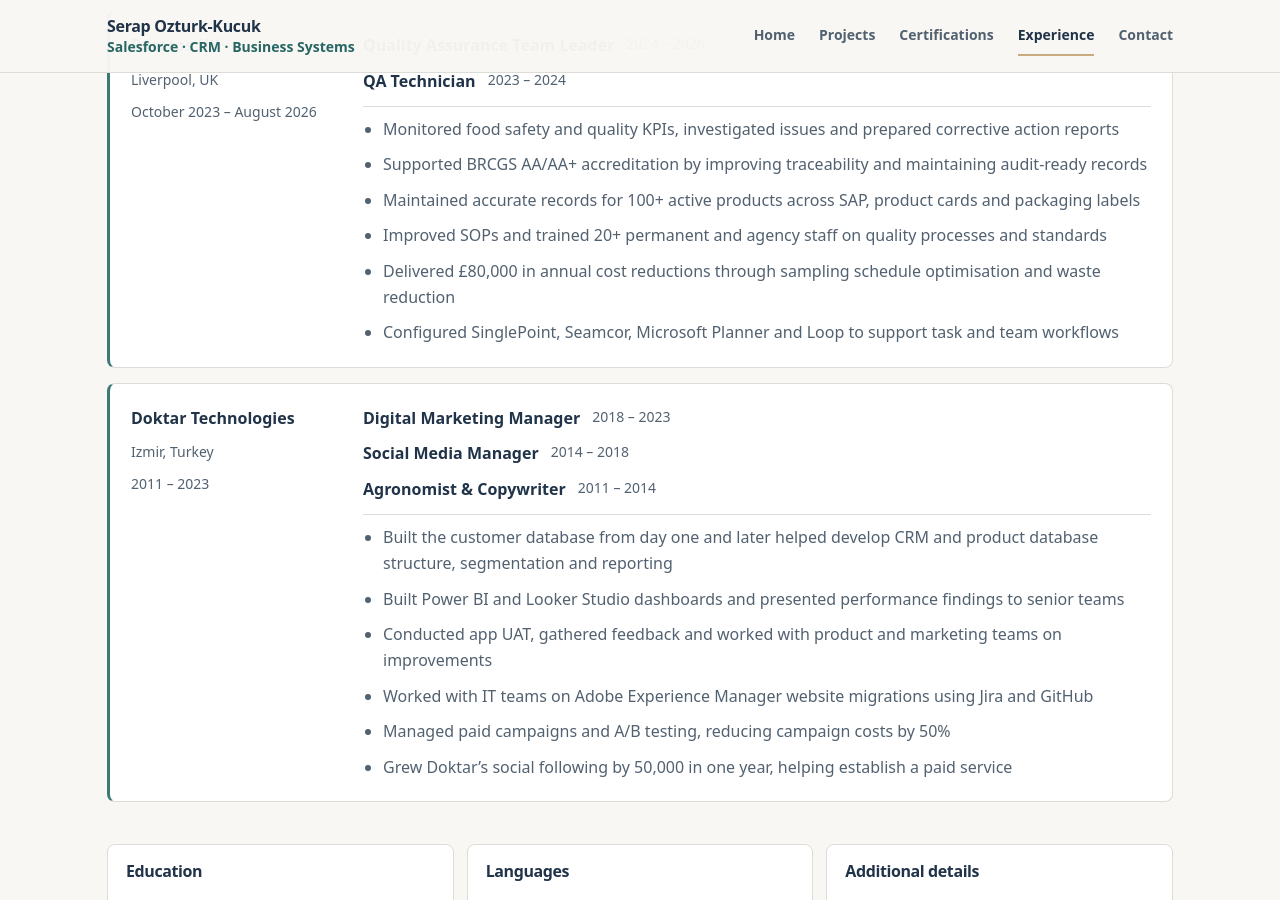
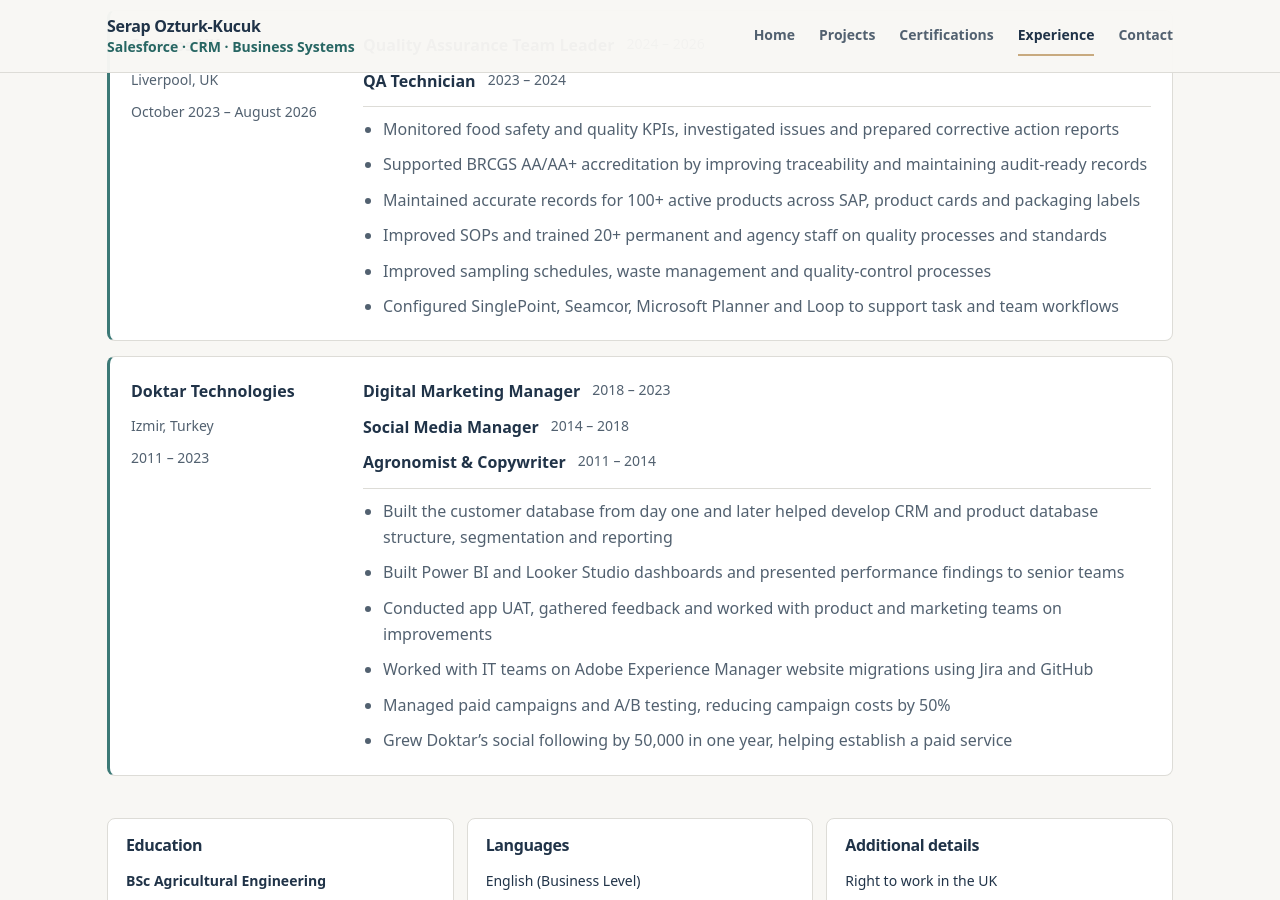
Before and after one commit to serapozturkkucuk/serapozturkkucuk.github.io, a Jekyll site: the page built from about/index.html, in a window 1280 px wide and 900 px high, scrolled down 1997 px. Built offline with Jekyll 4.4.1, drawn with Linux system fonts in a browser that asks for light colours.

Commit message:
Remove estimated savings from public portfolio and focus on BRCGS, traceability and waste management

```diff
--- a/_data/experience.yml
+++ b/_data/experience.yml
@@ -13,7 +13,7 @@
     - Supported BRCGS AA/AA+ accreditation by improving traceability and maintaining audit-ready records
     - Maintained accurate records for 100+ active products across SAP, product cards and packaging labels
     - Improved SOPs and trained 20+ permanent and agency staff on quality processes and standards
-    - Delivered £80,000 in annual cost reductions through sampling schedule optimisation and waste reduction
+    - Improved sampling schedules, waste management and quality-control processes
     - Configured SinglePoint, Seamcor, Microsoft Planner and Loop to support task and team workflows
 
 - company: Doktar Technologies
```
